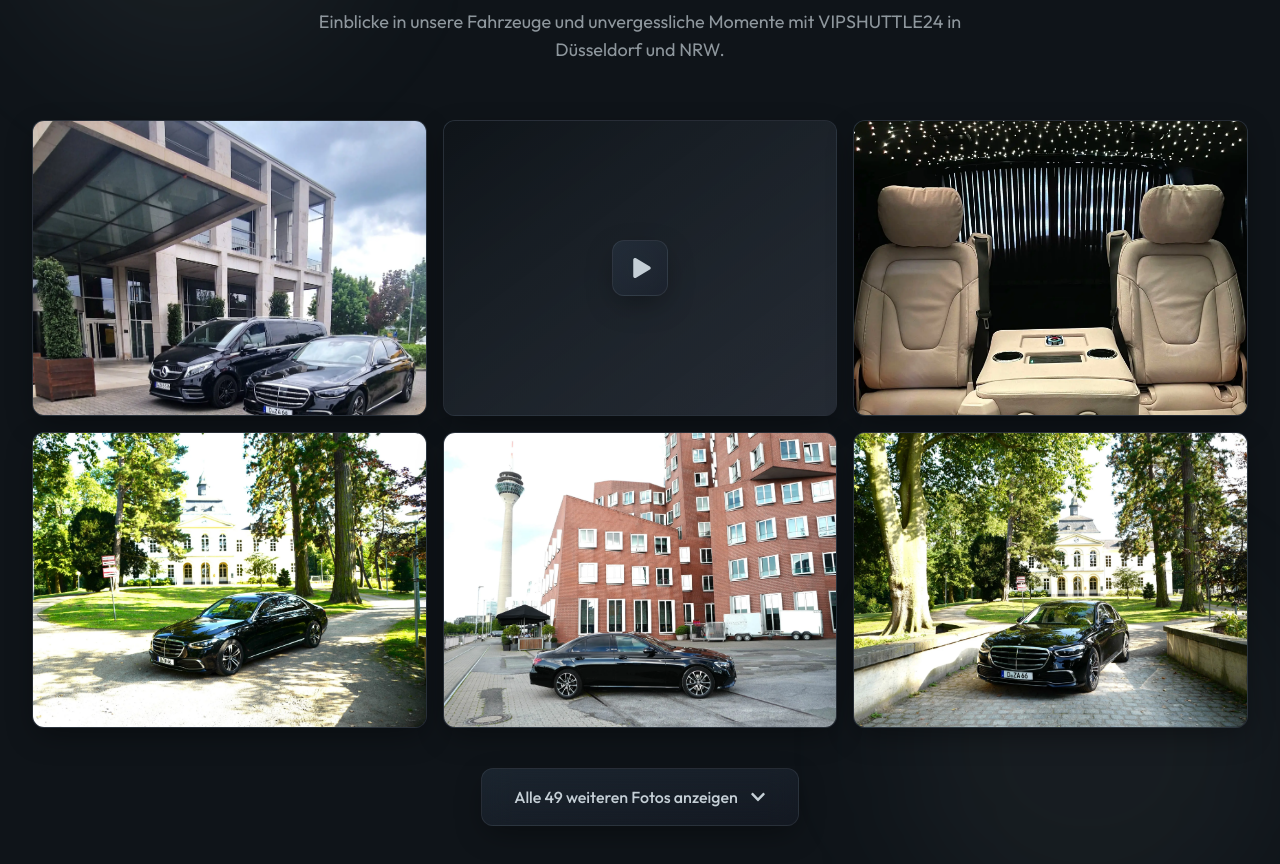
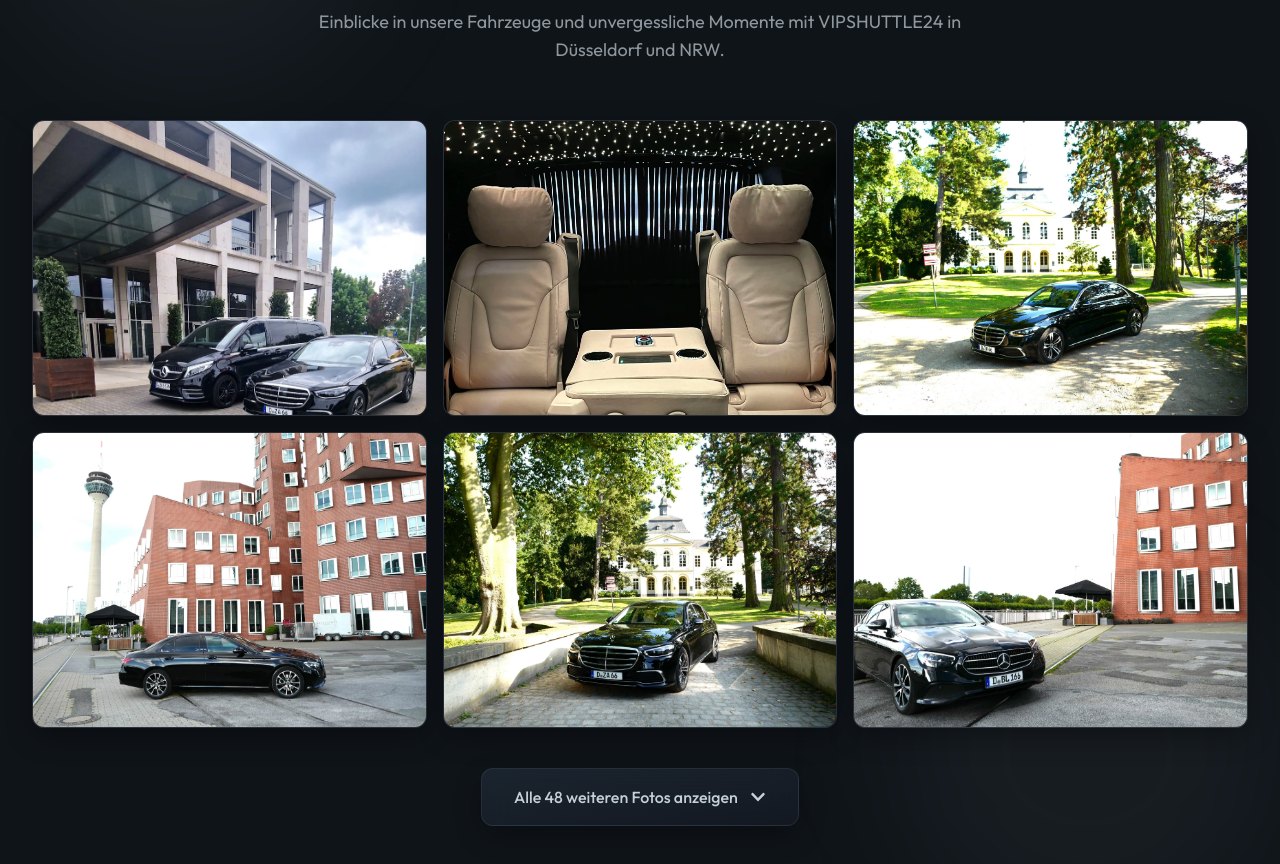
Before and after one commit to DevBerkcan/vipshuttle24-corporate-main, a Next.js app: page / in a window 1280 px wide. Shown: the part 6420-7284 px from the top of the page. Built offline with nearby package versions, Linux system fonts and the light colour scheme.

Commit message:
Remove video

```diff
--- a/src/components/Gallery.tsx
+++ b/src/components/Gallery.tsx
@@ -163,14 +163,8 @@ const buildMedia = (alts: string[], lang: 'de' | 'en'): MediaItem[] => {
     alt: alts[i] ?? `VipShuttle24 – Gallery image ${i + 1}`,
   }));
 
-  const videoAlt =
-    lang === 'de'
-      ? 'VipShuttle24 – Premium Chauffeur Service Video, Düsseldorf NRW'
-      : 'VipShuttle24 – Premium Chauffeur Service Video, Düsseldorf NRW';
 
-  const video: MediaItem = { type: 'video', src: '/video_1.mp4', alt: videoAlt };
-
-  return [images[0], video, ...images.slice(1)];
+  return [images[0], ...images.slice(1)];
 };
 
 // ── Video thumbnail ──────────────────────────────────────────────────────────
```
